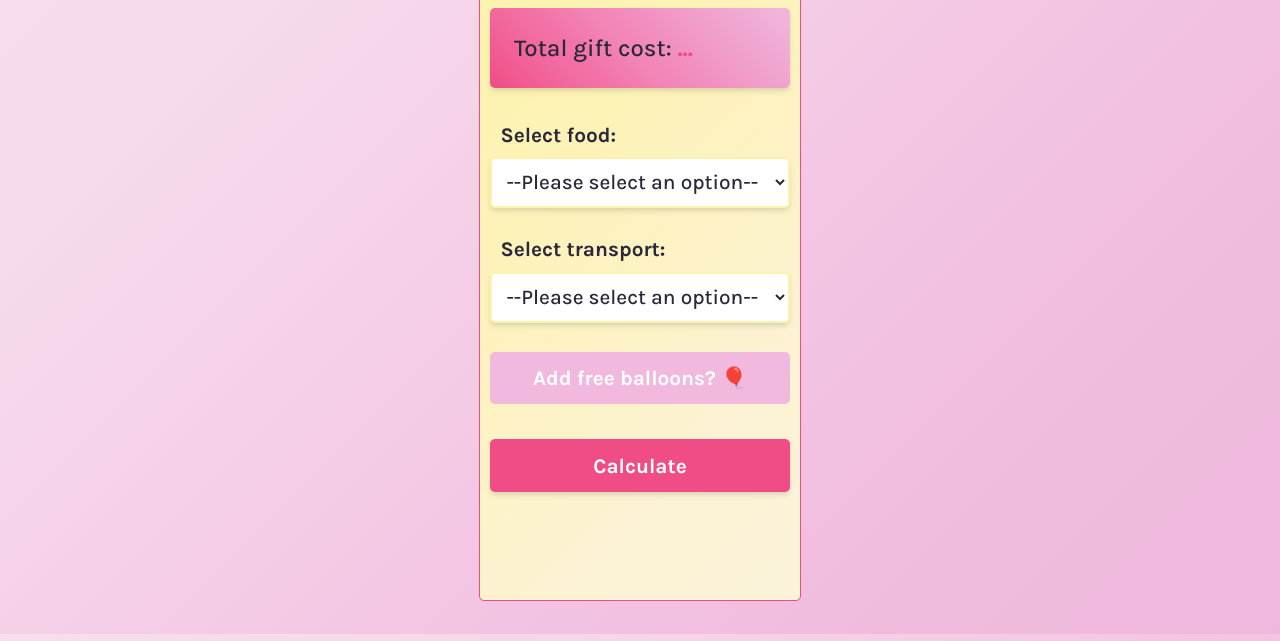
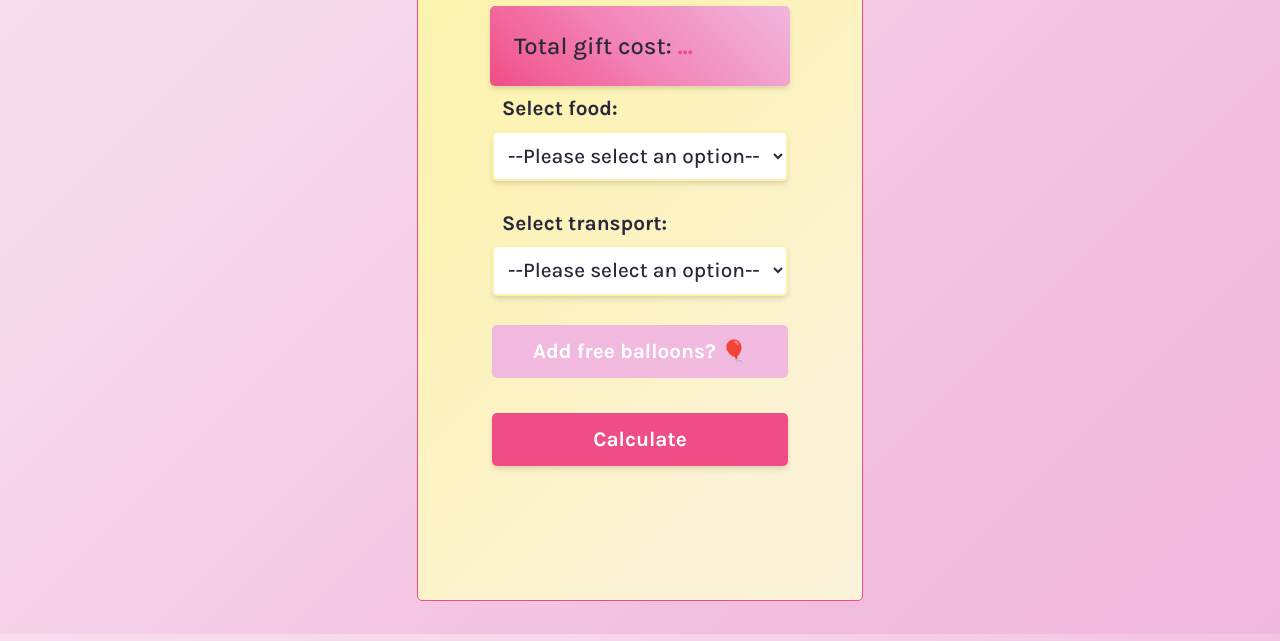
Before and after one commit to realtnt/gift_selector, a plain HTML site: page index.html in a window 1280 px wide. Shown: the part 166-807 px from the top of the page. Drawn offline with nearby package versions, Linux system fonts and the light colour scheme.

Commit message:
Increased padding to let it 'breathe' a bit!

```diff
--- a/index.css
+++ b/index.css
@@ -74,6 +74,7 @@
         display: flex;
         flex-direction: column;
         justify-content: space-around;
+        padding: 0 4em;
     }
 
     form * {
@@ -110,6 +111,7 @@
         overflow-x: hidden;
         padding: 1em;
         font-size: 1.5rem;
+        margin: 0 auto;
     }
 
     .result span {
```
